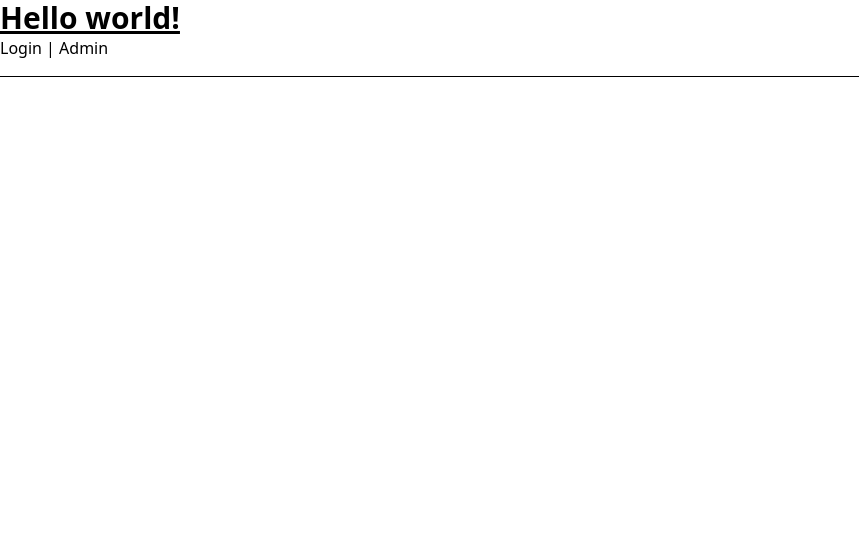
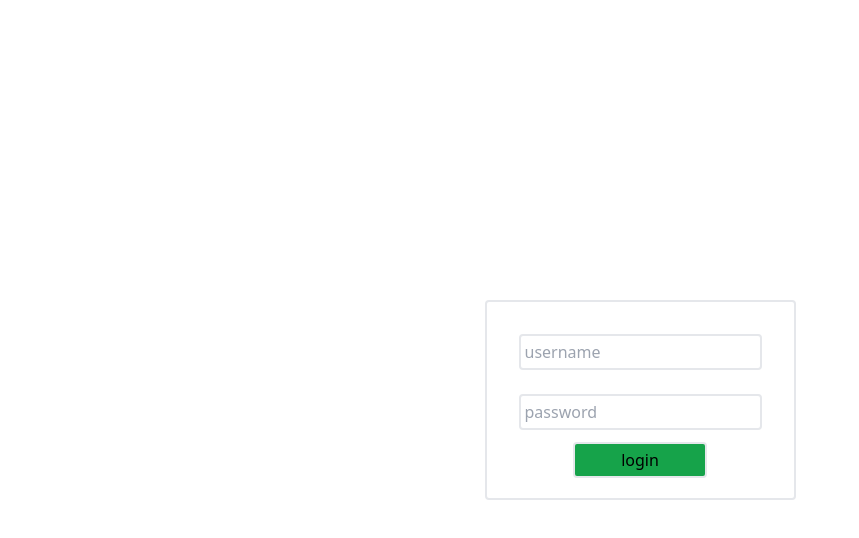
Before and after one commit to pietow/client-react, a React (Create React App) app: page / in a window 1280 px wide. Shown: the top 538 px of the page, without its empty margins (0-859 px from the left). Built offline with nearby package versions, Linux system fonts and the light colour scheme.

Commit message:
admin redirect

```diff
--- a/src/App.js
+++ b/src/App.js
@@ -1,19 +1,20 @@
 /** @format */
 
-import { Link } from 'react-router-dom'
+import React, { useState } from 'react'
+import { BrowserRouter, Routes, Route } from 'react-router-dom'
+import Login from './routes/login'
+import Admin from './routes/admin'
 
 export default function App() {
+    const [token, setToken] = useState('')
+    if (!token) {
+        return <Login setToken={setToken}></Login>
+    }
     return (
-        <div>
-            <h1 className="text-3xl font-bold underline">Hello world!</h1>
-            <nav
-                style={{
-                    borderBottom: 'solid 1px',
-                    paddingBottom: '1rem',
-                }}
-            >
-                <Link to="/login">Login</Link> | <Link to="/admin">Admin</Link>
-            </nav>
-        </div>
+        <BrowserRouter>
+            <Routes>
+                <Route path="admin" element={<Admin />} />
+            </Routes>
+        </BrowserRouter>
     )
 }
--- a/src/index.js
+++ b/src/index.js
@@ -11,13 +11,7 @@ import './index.css'
 
 ReactDOM.render(
     <React.StrictMode>
-        <BrowserRouter>
-            <Routes>
-                <Route path="/" element={<App />} />
-                <Route path="login" element={<Login />} />
-                <Route path="admin" element={<Admin />} />
-            </Routes>
-        </BrowserRouter>
+        <App/>
     </React.StrictMode>,
     document.getElementById('root'),
 )
--- a/src/routes/admin.js
+++ b/src/routes/admin.js
@@ -1,7 +1,7 @@
 export default function Admin() {
   return (
-    <main style={{ padding: "1rem 0" }}>
-      <h2>Invoices</h2>
+    <main className="flex">
+      <h2 className="m-10 font-semibold mx-auto text-xl ">Admin Page</h2>
     </main>
   );
 }
--- a/src/routes/login.js
+++ b/src/routes/login.js
@@ -1,7 +1,8 @@
 /** @format */
 import React, { useState, useEffect } from 'react'
+import PropTypes from 'prop-types'
 
-export default function Login() {
+export default function Login({ setToken }) {
     const [user, setUser] = useState('')
     const [password, setPassword] = useState('')
     function onSubmit(event) {
@@ -17,7 +18,9 @@ export default function Login() {
                     )
                 return res.json()
             })
-            .then(console.log)
+            .then((res) => {
+                setToken(res)
+            })
         event.preventDefault()
     }
     return (
@@ -49,3 +52,7 @@ export default function Login() {
         </div>
     )
 }
+
+Login.propTypes = {
+  setToken: PropTypes.func.isRequired
+}
```
